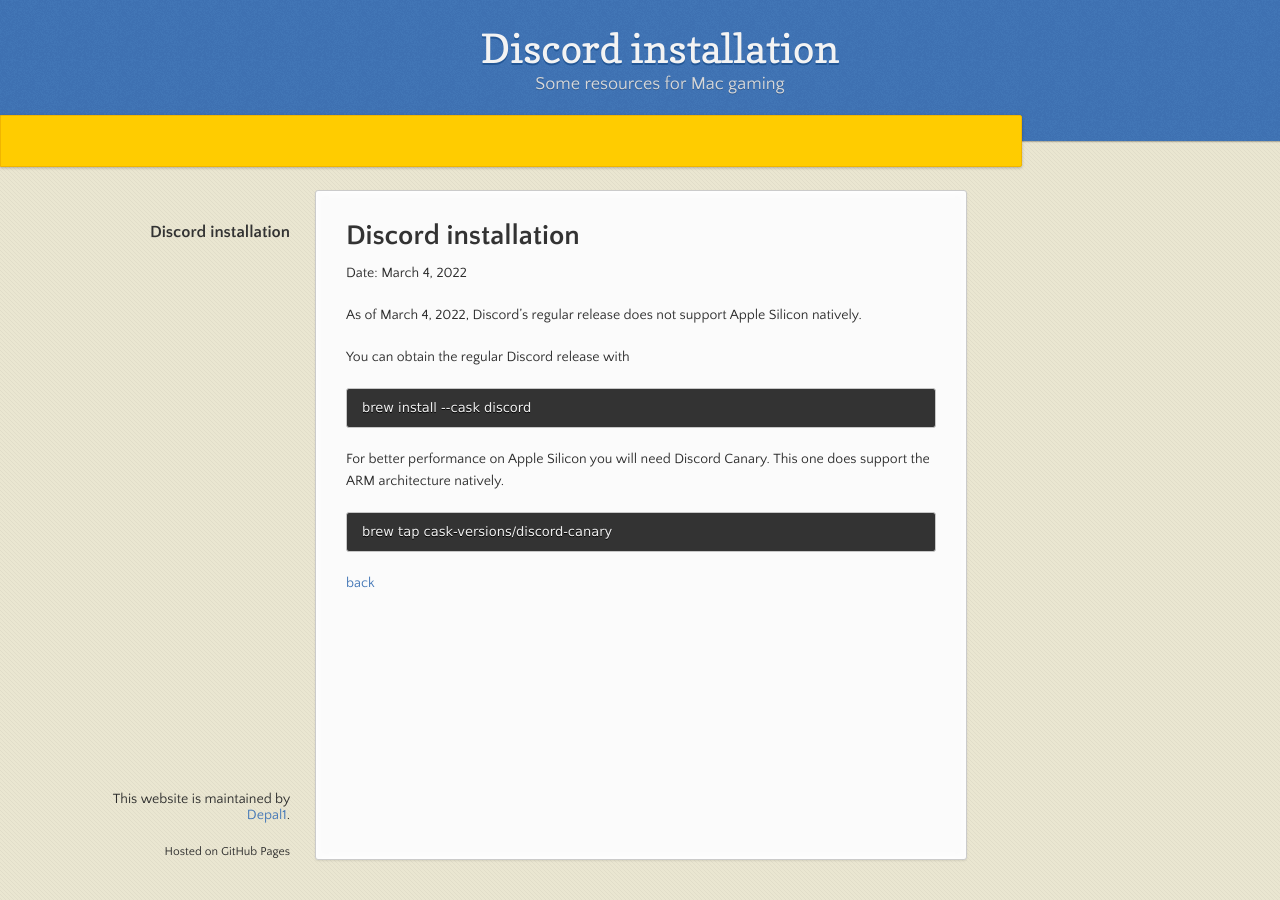
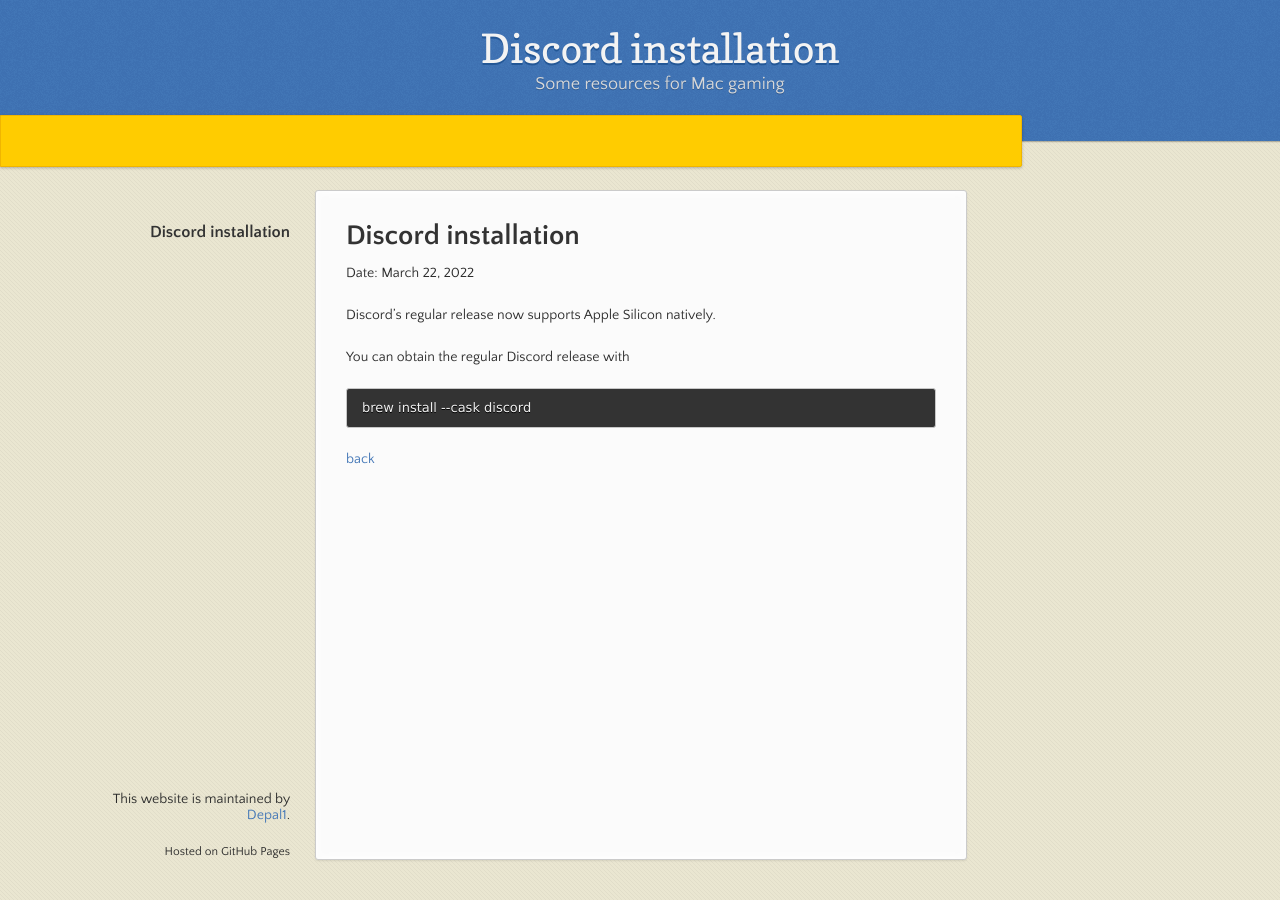
Before and after one commit to Depal1/mac-gaming, a Jekyll site: the page built from docs/discord.md, in a window 1280 px wide. Built offline with Jekyll 4.4.1, drawn with Linux system fonts in a browser that asks for light colours; our own code applies the rules of GitHub Pages for plain Markdown files.

Commit message:
Update discord.md

````diff
--- a/docs/discord.md
+++ b/docs/discord.md
@@ -1,8 +1,8 @@
 # Discord installation
 
-Date: March 4, 2022
+Date: March 22, 2022
 
-As of March 4, 2022, Discord's regular release does not support Apple Silicon natively.
+Discord's regular release now supports Apple Silicon natively.
 
 You can obtain the regular Discord release with
 
@@ -10,10 +10,4 @@
 brew install --cask discord
 ```
 
-For better performance on Apple Silicon you will need Discord Canary. This one does support the ARM architecture natively.
-
-```
-brew tap cask-versions/discord-canary
-```
-
 [back](https://depal1.github.io/mac-gaming/)
````
